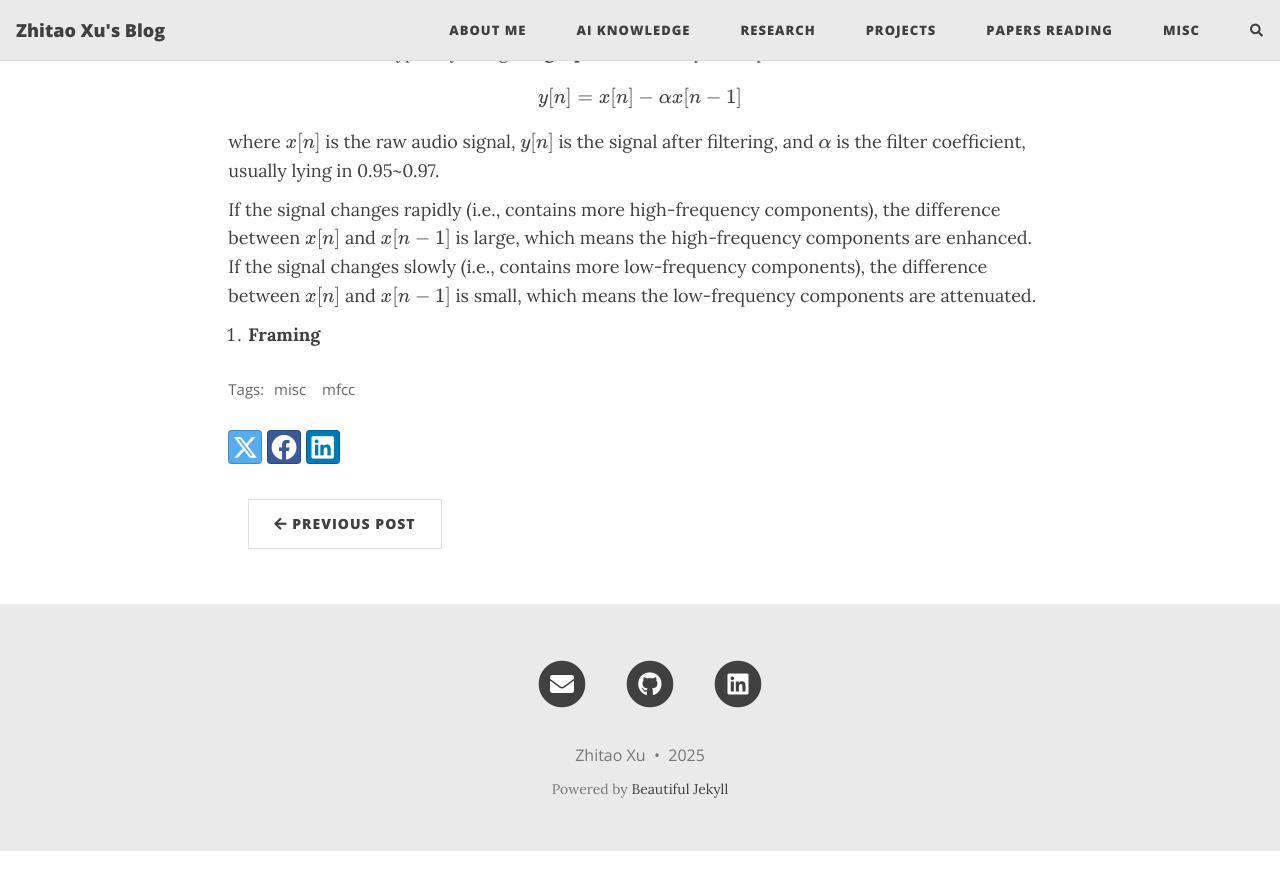
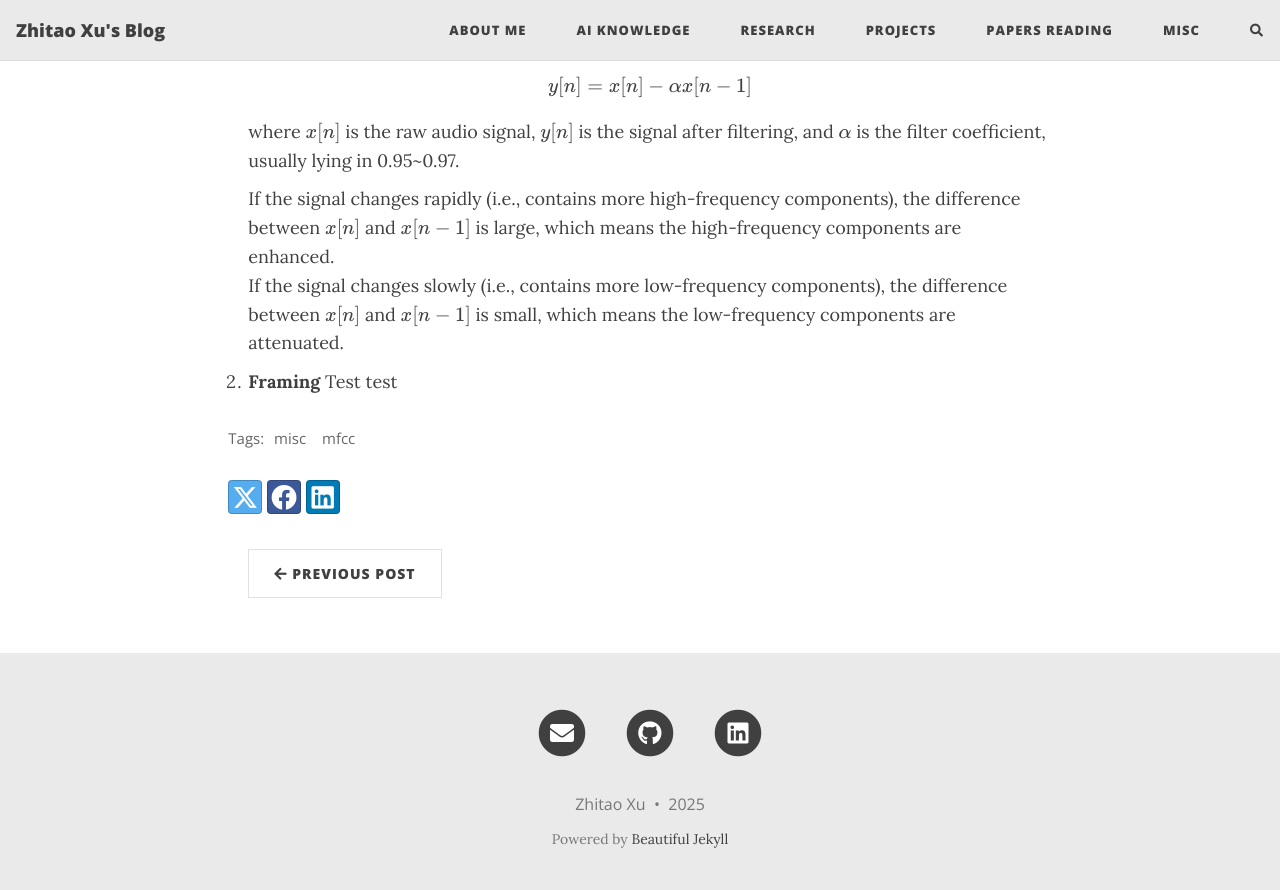
Before and after one commit to HerrXu01/herrxu01.github.io, a Jekyll site: the page built from misc/_posts/2025-03-07-About-MFCC.md, in a window 1280 px wide and 900 px high, scrolled down 1481 px. Shown: the top 890 px of the window. Built offline with Jekyll 4.4.1, drawn with Linux system fonts in a browser that asks for light colours; formulas are drawn with MathJax 3; comment, search, counter and statistics services are not loaded; before the commit the page ends 2332 px from its top, so only the background shows below that.

Commit message:
update mfcc post

```diff
--- a/misc/_posts/2025-03-07-About-MFCC.md
+++ b/misc/_posts/2025-03-07-About-MFCC.md
@@ -17,23 +17,24 @@
 
 1. **Pre-Emphasis**
 
-Most audio signals in nature, including speech and music, have higher energy in the low-frequency range and lower energy in the high-frequency range. The main reasons for this phenomenon are as follows:
+    Most audio signals in nature, including speech and music, have higher energy in the low-frequency range and lower energy in the high-frequency range. The main reasons for this phenomenon are as follows:
 
-* **Human Voice:** The human vocal organs (vocal cords, resonance cavities) primarily generate low- and mid-frequency signals, while high-frequency signals are relatively weaker. An intuitive example is that vowels (a, e, i, o, u) are typically concentrated in the low-frequency range, whereas consonants (s, f, t, sh) contain more high-frequency components but are relatively weaker.
+    - **Human Voice:** The human vocal organs (vocal cords, resonance cavities) primarily generate low- and mid-frequency signals, while high-frequency signals are relatively weaker. An intuitive example is that vowels (a, e, i, o, u) are typically concentrated in the low-frequency range, whereas consonants (s, f, t, sh) contain more high-frequency components but are relatively weaker.
 
-* **Sounds in Nature:** Many natural sound signals (such as wind noise and musical instrument sounds) experience greater absorption or scattering of high-frequency components during propagation, leading to lower energy in the high-frequency range.
+    - **Sounds in Nature:** Many natural sound signals (such as wind noise and musical instrument sounds) experience greater absorption or scattering of high-frequency components during propagation, leading to lower energy in the high-frequency range.
 
-* **Characteristics of Recording Equipment and Microphones:** The sensors in recording devices may exhibit significant attenuation in the high-frequency range, causing the recorded audio signal to have lower energy in the high-frequency region.
+    - **Characteristics of Recording Equipment and Microphones:** The sensors in recording devices may exhibit significant attenuation in the high-frequency range, causing the recorded audio signal to have lower energy in the high-frequency region.
 
-Since the high-frequency components have lower energy, audio processing tasks (such as speech recognition or music analysis) may struggle to capture features effectively due to the weak high-frequency signals. To address this, we often enhance the high-frequency components before feature extraction, typically using **a high-pass filter** for pre-emphasis:
+    Since the high-frequency components have lower energy, audio processing tasks (such as speech recognition or music analysis) may struggle to capture features effectively due to the weak high-frequency signals. To address this, we often enhance the high-frequency components before feature extraction, typically using **a high-pass filter** for pre-emphasis:
 
-\begin{equation}
-y[n] = x[n] - \alpha x[n-1]
-\end{equation}
+    \begin{equation}
+    y[n] = x[n] - \alpha x[n-1]
+    \end{equation}
 
-where \\(x[n]\\) is the raw audio signal, \\(y[n]\\) is the signal after filtering, and \\(\alpha\\) is the filter coefficient, usually lying in 0.95~0.97.
+    where \\(x[n]\\) is the raw audio signal, \\(y[n]\\) is the signal after filtering, and \\(\alpha\\) is the filter coefficient, usually lying in 0.95~0.97.
 
-If the signal changes rapidly (i.e., contains more high-frequency components), the difference between \\( x[n] \\) and \\( x[n-1] \\) is large, which means the high-frequency components are enhanced.
-If the signal changes slowly (i.e., contains more low-frequency components), the difference between \\( x[n] \\) and \\( x[n-1] \\) is small, which means the low-frequency components are attenuated.
+    If the signal changes rapidly (i.e., contains more high-frequency components), the difference between \\( x[n] \\) and \\( x[n-1] \\) is large, which means the high-frequency components are enhanced.
+    If the signal changes slowly (i.e., contains more low-frequency components), the difference between \\( x[n] \\) and \\( x[n-1] \\) is small, which means the low-frequency components are attenuated.
 
 2. **Framing**
+    Test test
```
